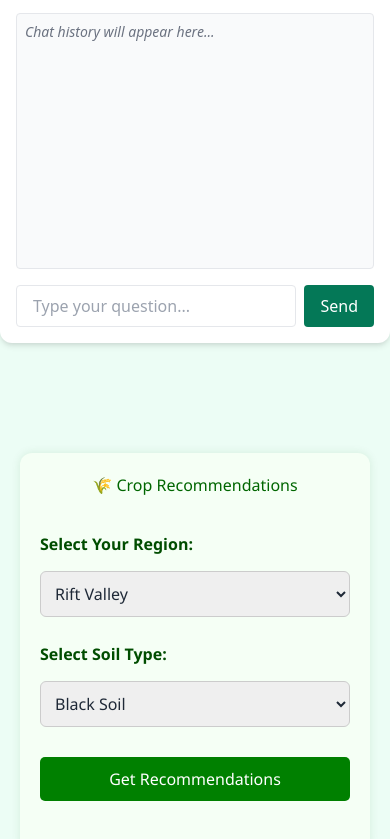
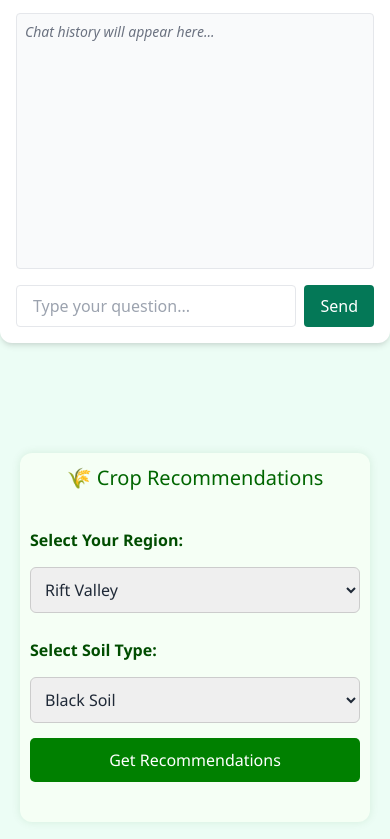
Before and after one commit to xhighted/Agri-ai, a plain HTML site: page index.html in a window 390 px wide. Shown: the part 927-1766 px from the top of the page. Drawn offline with nearby package versions, Linux system fonts and the light colour scheme.

Commit message:
Update style.css

```diff
--- a/style.css
+++ b/style.css
@@ -55,3 +55,24 @@
   color: #333;
   text-align: center;
 }
+@media screen and (max-width: 600px) {
+  .crop-section {
+    padding: 10px;
+    font-size: 16px;
+  }
+
+  .crop-section select,
+  .crop-section button {
+    width: 100%;
+    font-size: 16px;
+    margin-top: 5px;
+  }
+
+  .crop-section h2 {
+    font-size: 20px;
+  }
+
+  #crop-result {
+    font-size: 16px;
+  }
+}
```
